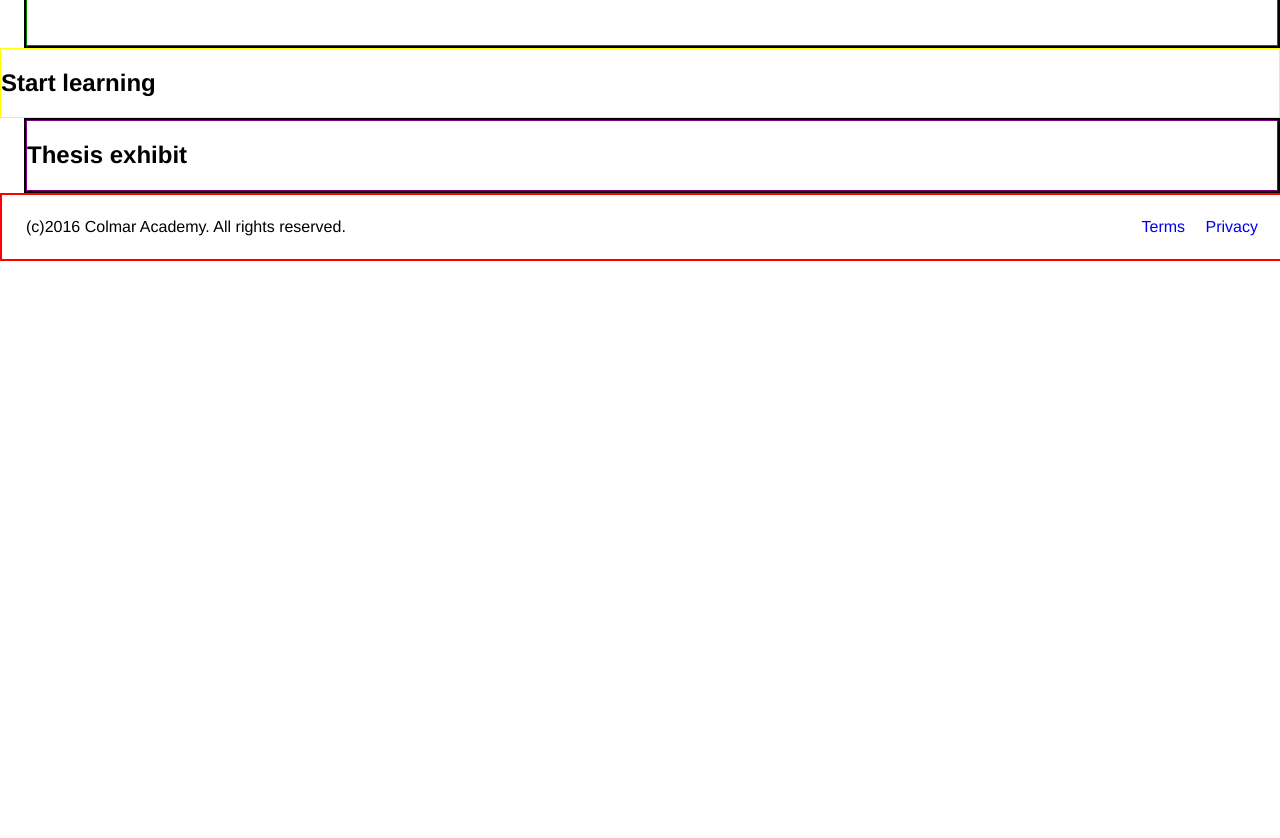
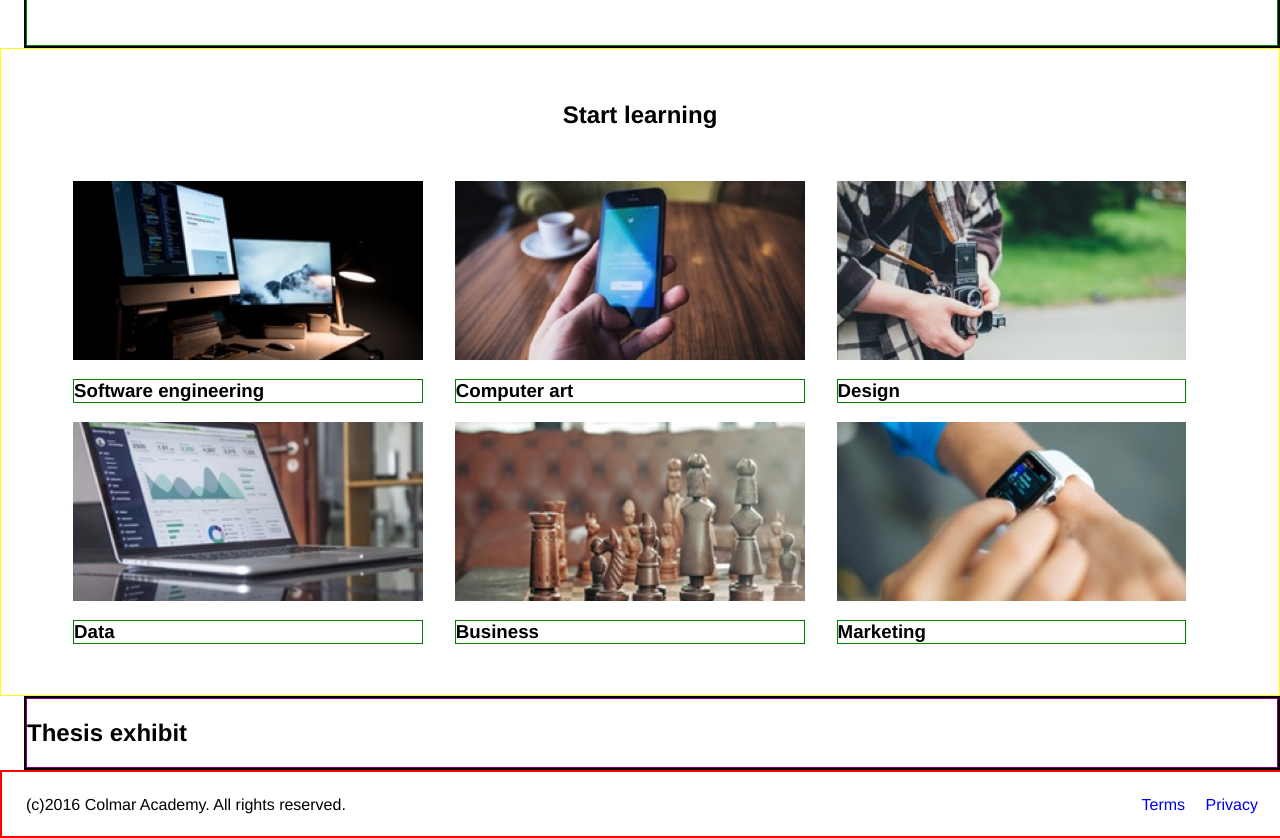
Before and after one commit to le-ju/colmar, a plain HTML site: page index.html in a window 1280 px wide. Shown: the part 1300-2138 px from the top of the page. Before the commit the page ends 1561 px from the top, so only its background shows below. Drawn offline with Linux system fonts and the light colour scheme; files whose address does not match are found by name.

Commit message:
Start of learning section.

```diff
--- a/index.html
+++ b/index.html
@@ -73,8 +73,40 @@
     </div>
 
 
-    <div class="modules">
-      <h2>Start learning</h2>
+    <div class="learning">
+      <div>
+        <h2>Start learning</h2>
+      </div>
+      <div class="modules">
+        <div class="row">
+          <div id="modules">
+            <img src="/Users/julialemle1/colmar/resources/images/course-software.jpg"/>
+            <h3>Software engineering</h3>
+          </div>
+          <div id="modules">
+            <img src="/Users/julialemle1/colmar/resources/images/course-computer-art.jpg"/>
+            <h3>Computer art</h3>
+          </div>
+          <div id="modules">
+            <img src="/Users/julialemle1/colmar/resources/images/course-design.jpg"/>
+            <h3>Design</h3>
+          </div>
+        </div>
+        <div class="row">
+          <div id="modules">
+            <img src="/Users/julialemle1/colmar/resources/images/course-data.jpg"/>
+            <h3>Data</h3>
+          </div>
+          <div id="modules">
+            <img src="/Users/julialemle1/colmar/resources/images/course-business.jpg"/>
+            <h3>Business</h3>
+          </div>
+          <div id="modules">
+            <img src="/Users/julialemle1/colmar/resources/images/course-marketing.jpg"/>
+            <h3>Marketing</h3>
+          </div>
+        </div>
+      </div>
     </div>
 
     <div class="container">
--- a/resources/css/style.css
+++ b/resources/css/style.css
@@ -116,18 +116,50 @@ header {
   height: 100%;
 }
 
-
-
 #campus {
   padding-top: 1rem;
 }
 
 
-/* Modules section */
+/* Learning modules section */
+
+.learning {
+  border: 1px solid yellow;
+  display: flex;
+  flex-direction: column;
+  justify-content: center;
+  padding: 2rem 3.5rem;
+}
+
+.learning h2 {
+  text-align: center;
+  padding-bottom: 2rem;
+}
+
+.row {
+  display: flex;
+}
 
 .modules {
-  border: 1px solid yellow;
   display: flex;
+  flex-direction: column;
+}
+
+#modules {
+  display: flex;
+  flex-direction: column;
+  padding-left: 1rem;
+  padding-right: 1rem;
+  width: 30%;
+}
+
+.modules h3 {
+  border: 1px solid green;
+}
+
+.modules img {
+  width: 100%;
+  height: auto;
 }
 
 /* Thesis section */
```
